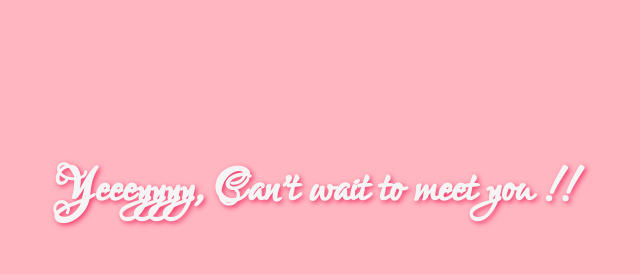
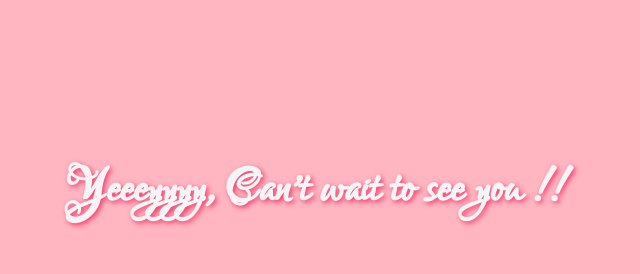
Before and after one commit to sahilrajput2223/go-out, a React (Create React App) app: page / in a window 1280 px wide. Both pictures are taken after a click on the button "Yes". Shown: the top 274 px of the page, without its empty margins (326-966 px from the left). Built offline with nearby package versions, Linux system fonts and the light colour scheme.

Commit message:
Text Changes

```diff
--- a/src/AskContent/AskContent.js
+++ b/src/AskContent/AskContent.js
@@ -12,7 +12,7 @@ const AskContent = () => {
                 </div>}
                 {yesClick && <div id="mainText">
                     <p>
-                        Yeeeyyyy, Can't wait to meet you !!
+                        Yeeeyyyy, Can't wait to see you !!
                     </p>
                 </div>
                 }
```
